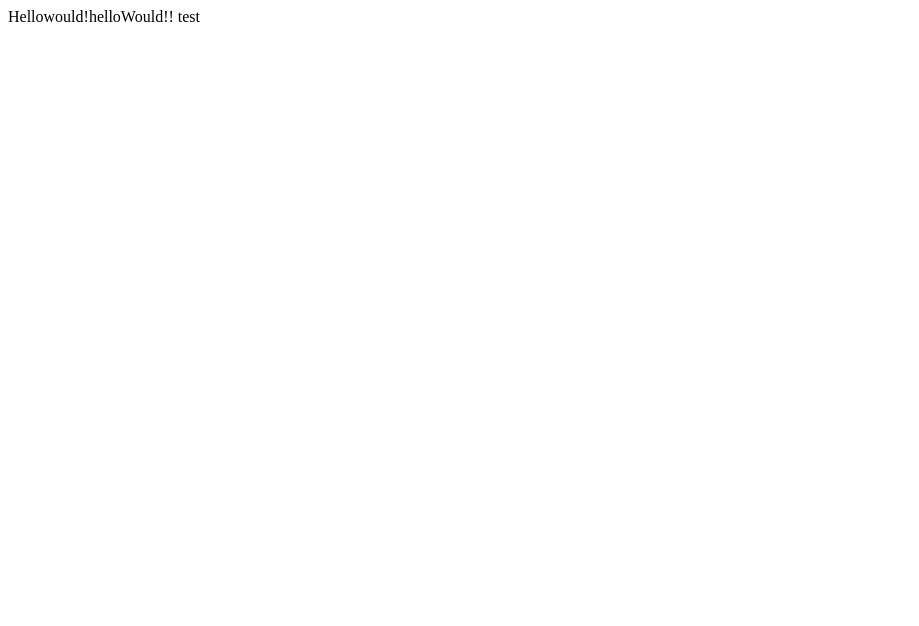
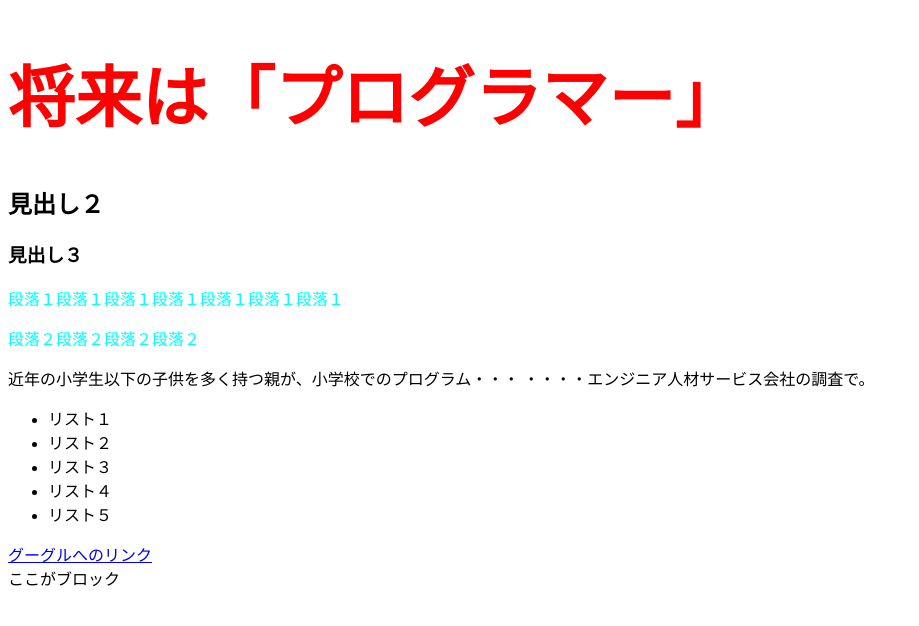
Before and after one commit to naokazu-okai/test, a plain HTML site: page index.html in a window 1280 px wide. Shown: the whole page, without its empty margins (0-919 px from the left). Drawn offline with Linux system fonts and the light colour scheme.

Commit message:
test-savege

```diff
--- /dev/null
+++ b/css/index.css
@@ -0,0 +1,9 @@
+p {
+    color: aqua;
+}
+
+h1 {
+    color: red;
+    font-size: 50pt;
+    font-weight: bold;
+}
--- a/index.html
+++ b/index.html
@@ -1,2 +1,30 @@
-Hellowould!helloWould!!
-test
+<!DOCTYPE html>
+<html lang="ja">
+<head>
+  <meta charset="utf-8" >
+  <meta name="viewport"content="width=dvice-eidth,initial-scale=1.0">
+  <meta http-equiv="X-UA-Compatible" content="ie=edge">
+  <title>HTMLの練習</title>
+
+  <link rel="stylesheet" type="text/css" href="css/index.css">
+
+</style>
+</head>
+<body>
+    <h1>将来は「プログラマー」</h1>
+    <h2>見出し２</h2>
+    <h3>見出し３</h3>
+    <p>段落１段落１段落１段落１段落１段落１段落１</p><p>段落２段落２段落２段落２</p>
+    近年の小学生以下の子供を多く持つ親が、小学校でのプログラム・・・
+    ・・・・エンジニア人材サービス会社の調査で。
+    <ul>
+      <li>リスト１</li>
+      <li>リスト２</li>
+      <li>リスト３</li>
+      <li>リスト４</li>
+      <li>リスト５</li>
+    </ul>
+    <a href="https://www.google.co.jp">グーグルへのリンク</a>
+    <div>ここがブロック</div>
+</body>
+</html>
```
